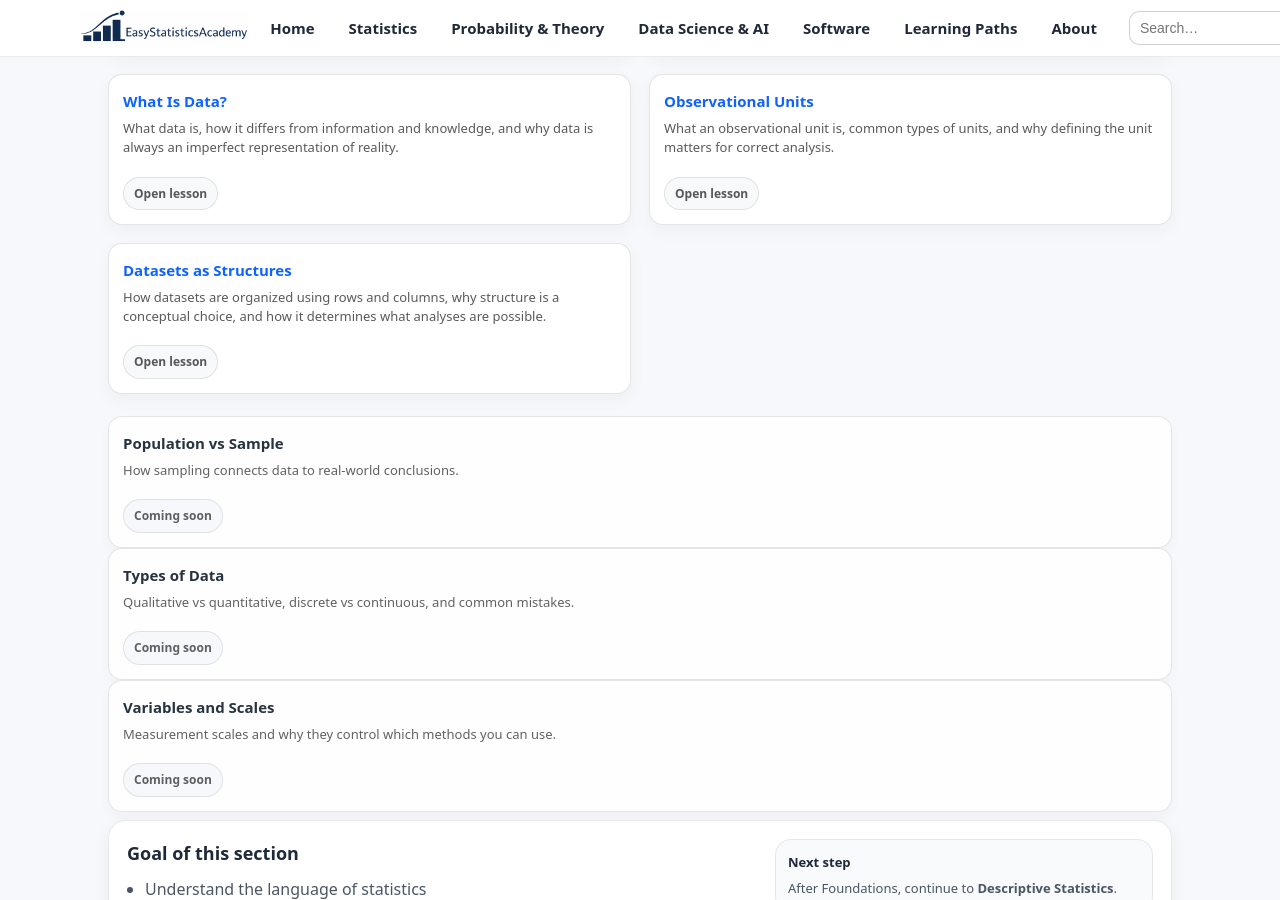
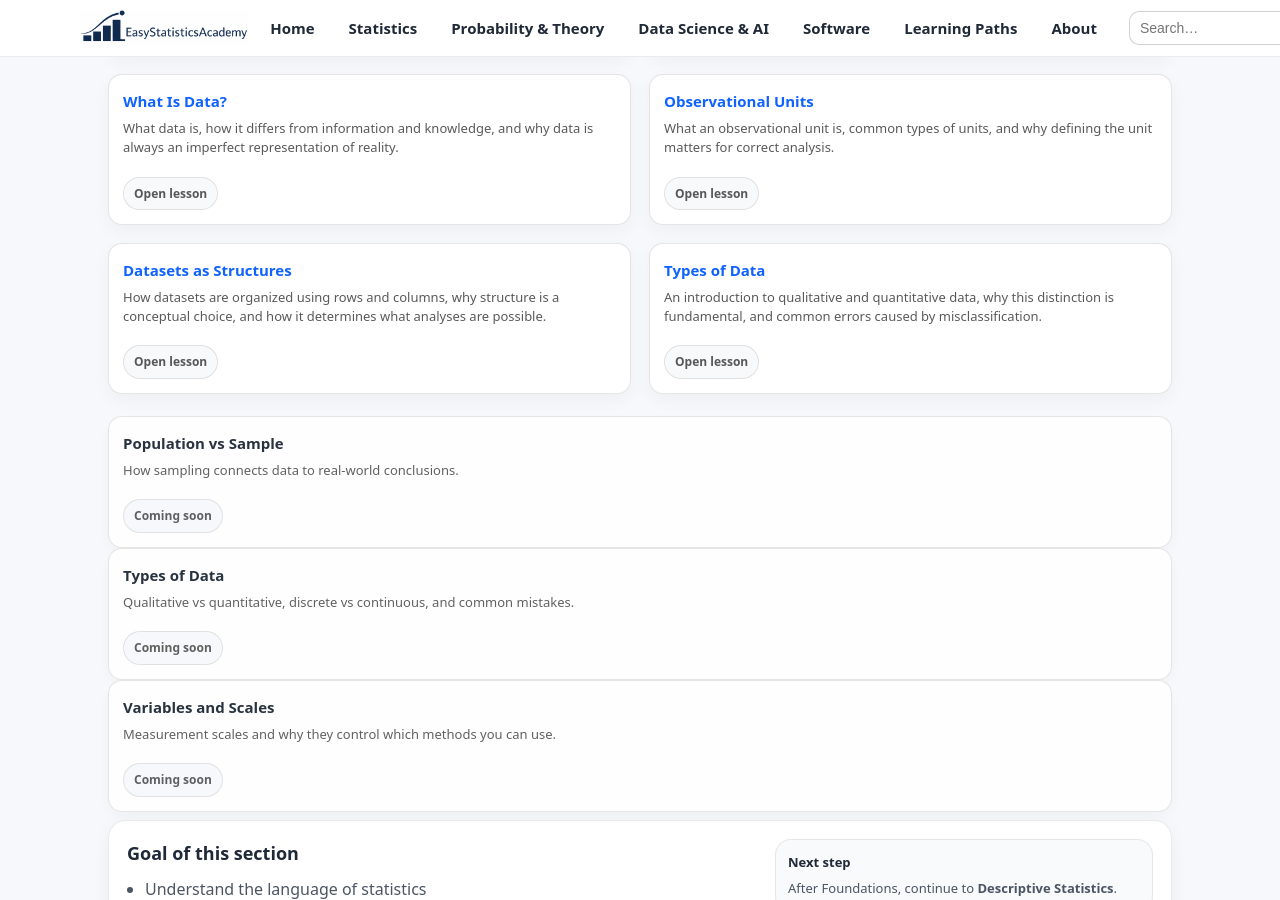
Before and after one commit to ammar-homaida-statistics/easystatisticsacademy, a Jekyll site: the page built from foundations/index.md, in a window 1280 px wide and 900 px high, scrolled down 806 px. Built offline with Jekyll 4.4.1, drawn with Linux system fonts in a browser that asks for light colours; our own code applies the rules of GitHub Pages for plain Markdown files.

Commit message:
Update index.md

```diff
--- a/foundations/index.md
+++ b/foundations/index.md
@@ -159,7 +159,22 @@ sidebar: true
     Open lesson
   </a>
 </div>
+<div class="card lesson-card">
+  <h3>
+    <a href="/foundations/types-of-data/">
+      Types of Data
+    </a>
+  </h3>
 
+  <p>
+    An introduction to qualitative and quantitative data, why this distinction
+    is fundamental, and common errors caused by misclassification.
+  </p>
+
+  <a class="pill" href="/foundations/types-of-data/">
+    Open lesson
+  </a>
+</div>
 </div>
 
     <div class="card lesson-card is-soon">
```
